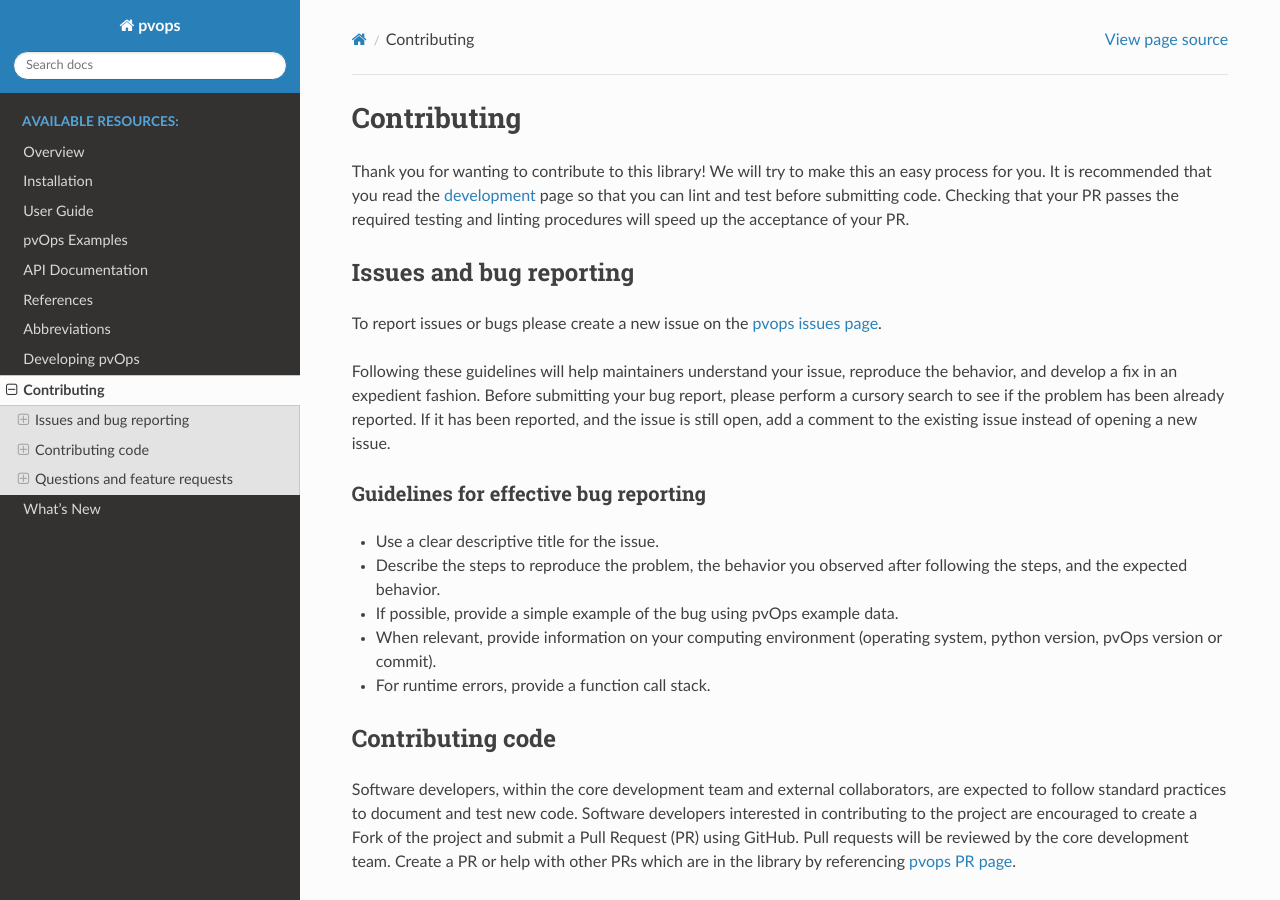
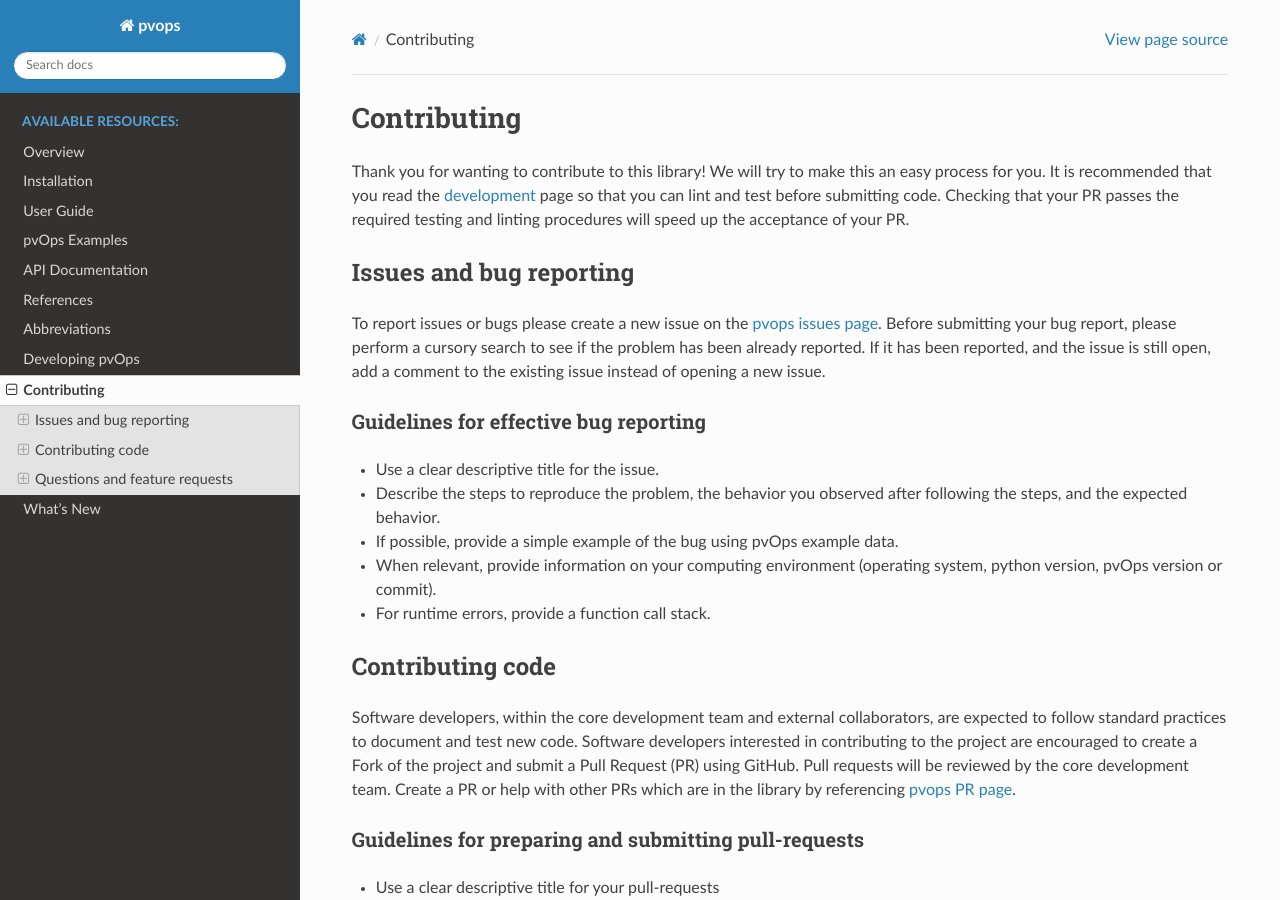
Before and after one commit to sandialabs/pvOps, a Sphinx documentation site: the page built from docs/pages/contributing.rst, in a window 1280 px wide and 900 px high. Built offline with Sphinx 7.4.7 and the Read the Docs theme 2.0.0, drawn with Linux system fonts in a browser that asks for light colours; pages that are not in the unit, such as notebooks, are missing from menus.

Commit message:
Small edit

```diff
--- a/docs/pages/contributing.rst
+++ b/docs/pages/contributing.rst
@@ -15,9 +15,6 @@
 
 To report issues or bugs please create a new issue on
 the `pvops issues page <https://github.com/sandialabs/pvops/issues>`_.
-
-Following these guidelines will help maintainers understand your issue,
-reproduce the behavior, and develop a fix in an expedient fashion.
 Before submitting your bug report, please perform a cursory search
 to see if the problem has been already reported. If it has been reported,
 and the issue is still open, add a comment to the existing issue instead of opening a new issue.
```
